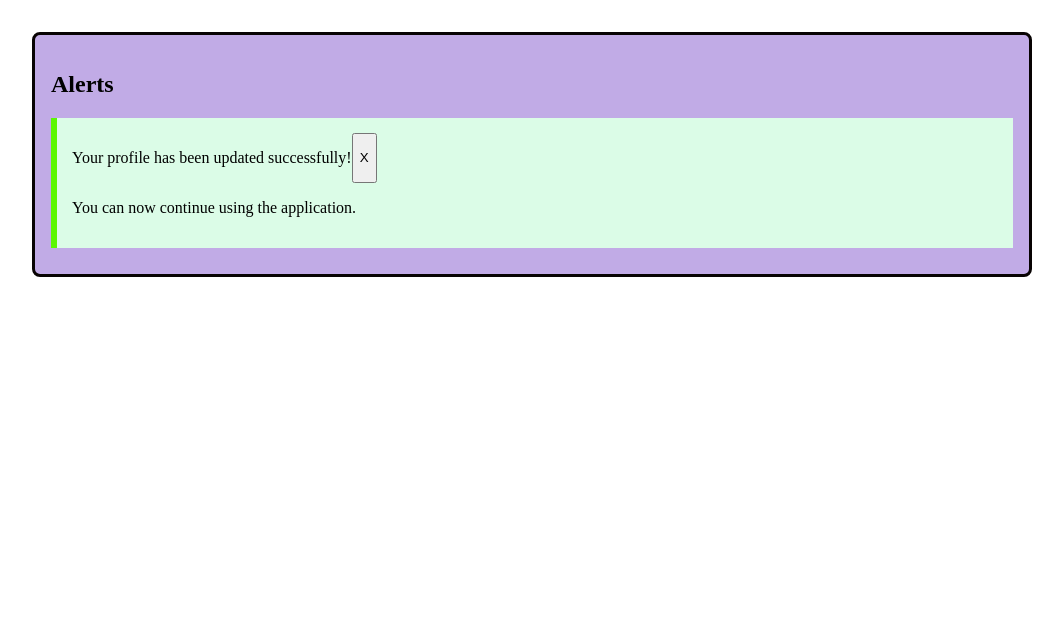
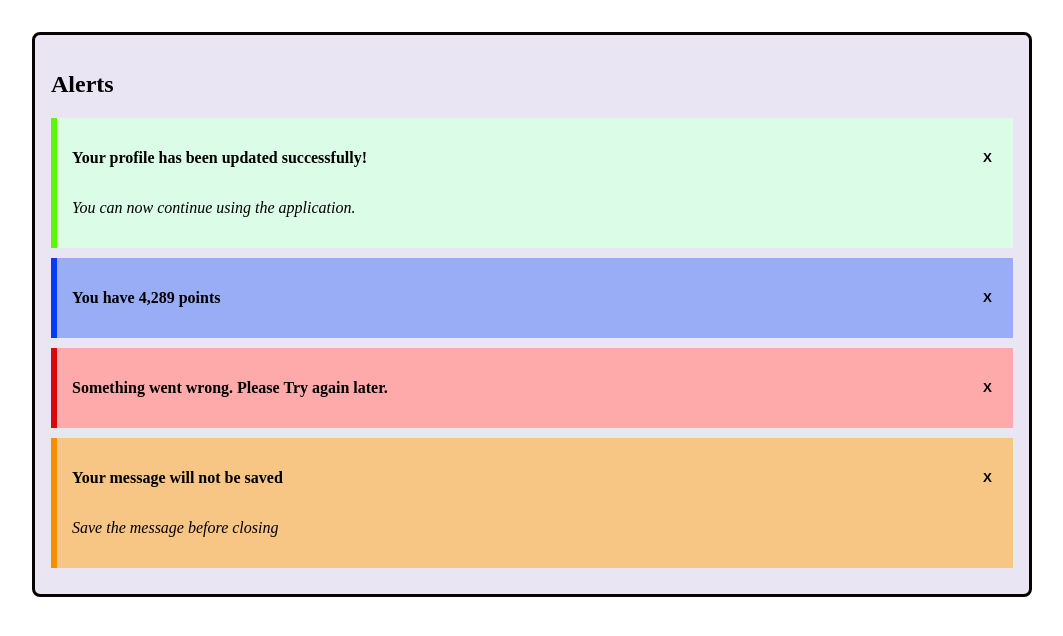
Before and after one commit to shanreed25/component-library, a React (Vite) app: page / in a window 1280 px wide. Shown: the top 636 px of the page, without its empty margins (108-1171 px from the left). Built offline with nearby package versions, Linux system fonts and the light colour scheme.

Commit message:
rendered all alert messages

```diff
--- a/src/App.css
+++ b/src/App.css
@@ -7,12 +7,12 @@
 section {
   margin-bottom: 24px;
   padding: 16px;
-  background-color: rgb(193, 171, 230);
+  background-color: rgb(234, 229, 243);
   border: 3px solid #080303;
   border-radius: 8px;
 
+}
 
-}
 .alert {
   padding: 15px;
   border-left: 6px solid;
@@ -21,10 +21,27 @@ section {
 
 .alert-header {
   display: flex;
+  justify-content: space-between;
+  align-items: center;
+}
+
+.alert-message{
+    font-weight: bolder;
+}
+
+.close-x{
+    cursor: pointer;
+    background: none;
+    border: none;
+    font-weight: bolder;
+}
+
+.alert-body{
+
 }
 
 .alert-error {
-  background-color: #d66161;
+  background-color: #ffaaaa;
   border-color: #db0606;
 }
 
@@ -34,12 +51,12 @@ section {
 }
 
 .alert-warning {
-  background-color: #f7b35c;
+  background-color: #f7c584;
   border-color: #f78d03;
 }
 
 .alert-info {
-  background-color: #4a68cc;
+  background-color: #98adf5;
   border-color: #033cf7;
 }
 
--- a/src/App.tsx
+++ b/src/App.tsx
@@ -19,10 +19,19 @@ export default function App() {
     <section>
       <h2>Alerts</h2>
 
-      {/* children is undefined */}
+
       <AlertBox type="success" message="Your profile has been updated successfully!">
           <p>You can now continue using the application.</p>
       </AlertBox>
+
+      {/* children is undefined */}
+      <AlertBox type="info" message="You have 4,289 points"/>
+      <AlertBox type="error" message="Something went wrong. Please Try again later."/>
+
+      <AlertBox type="warning" message="Your message will not be saved">
+          <p>Save the message before closing</p>
+      </AlertBox>
+
     </section>
 
 
--- a/src/components/AlertBox/AlertBox.tsx
+++ b/src/components/AlertBox/AlertBox.tsx
@@ -4,15 +4,15 @@ export function AlertBox({type, message, onClose, children}: AlertBoxProps){
     return (
         <div className={`alert alert-${type}`}>
         <div className="alert-header">
-            <p>{message}</p>
-            <button>X</button>
+            <p className="alert-message">{message}</p>
+            <button className="close-x">X</button>
         </div>
         {/* conditional rendering: this check keeps the div
             out of the page entirely when there's nothing to put in it
             if there are children, wrap them in a div and show it
             if there are no childern, show nothing
          */}
-        {children && <div className="alert-body">{children}</div>}
+        {children && <div className="alert-body"><em>{children}</em></div>}
         </div>
     )
 }
```
